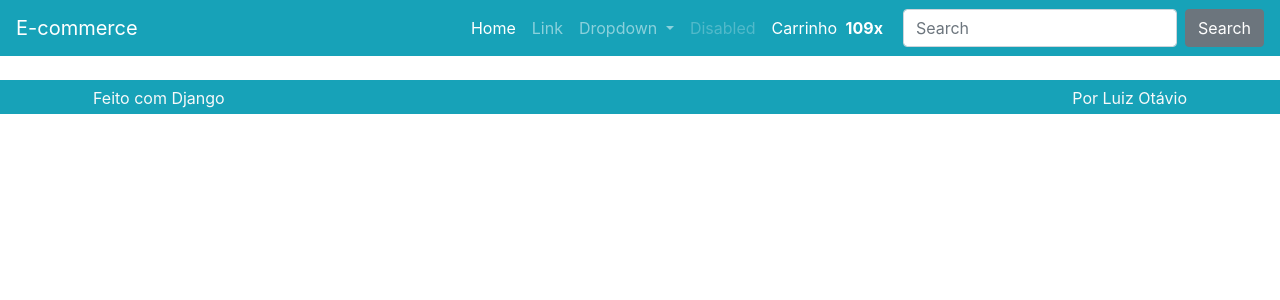
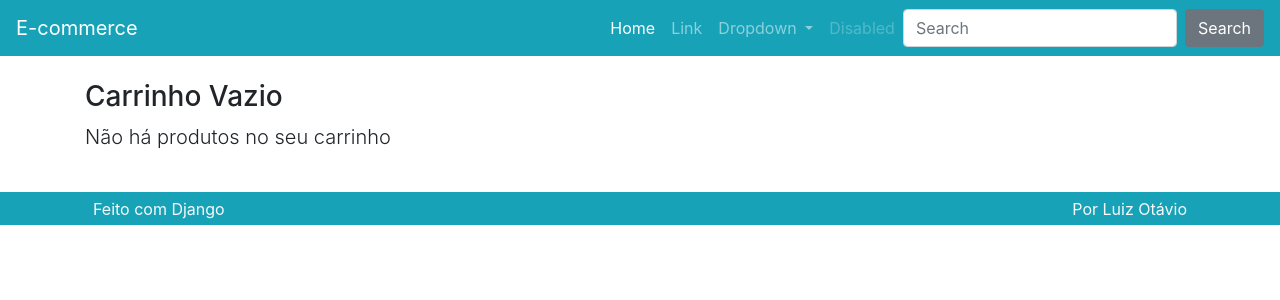
Before and after one commit to arthurfurtunato/ecommerce, a Django app: page /carrinho/ in a window 1280 px wide. Shown: the top 300 px of the page. Run offline with Django 3.2, Linux system fonts and the light colour scheme; parts of the project's set-up code (start-up, migrations or seed data) failed here and were passed over; some libraries are stand-ins or nearby versions.

Commit message:
template do carrinho e funcionalidades

```diff
--- a/produto/templates/produto/carrinho.html
+++ b/produto/templates/produto/carrinho.html
@@ -1,7 +1,86 @@
 {% extends 'base.html' %}
+{% load omfilters %}
+{% load static %}
 
 {% block conteudo %}
 
-{{ request.session.carrinho }}
+{% if carrinho %}
+<div class="row mt-3">
+    <div class="col">
+        <h3>Carrinho de compras</h3>
+        <p class="lead">Os produtos, quantidades e preços que você escolheu.</p>
+
+        <div class="table-responsive">
+            <table class="table">
+                <tr>
+                    <th class="d-none d-lg-block">Imagem</th>
+                    <th>Produto</th>
+                    <th>V.</th>
+                    <th>QTD.</th>
+                    <th>Total</th>
+                </tr>
+
+                {% for linha in carrinho.values %}
+                <tr>
+                    <td class="d-none d-lg-block">
+                        <img class="cart-img" src="/media/{{ linha.imagem }}">
+                    </td>
+                    <td>
+                        <a href={% url 'produto:detalhe' linha.slug %}>{{ linha.produto_nome }}</a>
+                        <a class="ml-3" href="{% url 'produto:removerdocarrinho' %}?vid={{ linha.variacao_id }}">
+                            <i class="fas fa-times-circle text-danger" aria-hidden="true"></i>
+                        </a>
+                    </td>
+                    <td>{{ linha.variacao_nome }}</td>
+                    <td>
+                        {{ linha.quantidade }}x
+                        {% if linha.preco_quantitativo_promocional %}
+                            {{ linha.preco_unitario_promocional|formata_preco }}
+                        {% else %}
+                            {{ linha.preco_unitario|formata_preco }}
+                        {% endif %}
+                    </td>
+                    {% if linha.preco_quantitativo_promocional %}
+                        <td>{{ linha.preco_quantitativo_promocional|formata_preco }}</td>
+                    {% else %}
+                        <td>{{ linha.preco_quantitativo|formata_preco }}</td>
+                    {% endif %}
+                </tr>
+                {% endfor %}
+
+            </table>
+        </div>
+    </div>
+</div>
+
+
+
+<div class="row mt-3">
+    <div class="col-lg">
+        <p class='lead'>Total no carrinho</p>
+
+        <div class='table-responsive'>
+            <table class="table">
+                <tr>
+                    <td class="font-weight-bold">Total</td>
+                    <td>{{ carrinho|cart_totals|formata_preco }}</td>
+                </tr>
+            </table>
+        </div>
+    </div>
+    <div class="col-lg mt-auto">
+        <a class="btn btn-lg btn-block btn-primary" href="#">
+            Finalizar a compra
+        </a>
+    </div>
+</div>
+{% else %}
+<div class="row mt-3">
+    <div class="col">
+        <h3>Carrinho Vazio</h3>
+        <p class="lead">Não há produtos no seu carrinho</p>
+    </div>
+</div>
+{% endif %}
 
 {% endblock %}
--- a/produto/views.py
+++ b/produto/views.py
@@ -112,11 +112,45 @@ class AdicionarAoCarrinho(View):
 
 class RemoverDoCarrinho(View):
     def get(self, *args, **kwargs):
-        return HttpResponse('Remover carrinho')
+        http_referer = self.request.META.get(
+            'HTTP_REFERER',
+            reverse('produto:lista')
+            )
+        variacao_id = self.request.GET.get('vid')
+
+        if not variacao_id:
+            messages.error(
+                self.request,
+                'Produto não existe'
+            )
+            return redirect(http_referer)
+
+        if not self.request.session.get('carrinho'):
+            return redirect(http_referer)
+
+        if variacao_id not in self.request.session['carrinho']:
+            return redirect(http_referer)
+
+        carrinho = self.request.session['carrinho']
+
+        print(carrinho)
+
+        messages.success(
+            self.request,
+            f'Produto {carrinho[variacao_id]["produto_nome"]} {carrinho[variacao_id]["variacao_nome"]} removido do seu carrinho.'
+        )
+
+        del self.request.session['carrinho'][variacao_id]
+        self.request.session.save()
+
+        return redirect(http_referer)
 
 class Carrinho(View):
     def get(self, *args, **kwargs):
-        return render(self.request, 'produto/carrinho.html')
+        contexto = {
+            'carrinho': self.request.session.get('carrinho')
+        }
+        return render(self.request, 'produto/carrinho.html', contexto)
 
 class Finalizar(View):
     def get(self, *args, **kwargs):
--- a/templates/parciais/_nav.html
+++ b/templates/parciais/_nav.html
@@ -1,3 +1,5 @@
+{% load omfilters %}
+
 <nav class="navbar navbar-dark bg-primary navbar-expand-lg">
     <a class="navbar-brand" href="{% url 'produto:lista' %}">E-commerce</a>
     <button class="navbar-toggler" type="button" data-toggle="collapse" data-target="#navbarSupportedContent"
@@ -28,19 +30,24 @@
             <li class="nav-item">
                 <a class="nav-link disabled" href="#">Disabled</a>
             </li>
+
+            {% if request.session.carrinho %}
             <li class="nav-item">
-                <a class="nav-link nav-cart-link active" href="#">
+                <a class="nav-link nav-cart-link active" href="{% url 'produto:carrinho' %}">
                     <span class="nav-cart-text mr-1">
                         Carrinho
                     </span>
                     <span class="nav-cart-count mr-1">
-                        <strong>109x</strong>
+                        <strong>{{ request.session.carrinho|cart_total_qtd }}x</strong>
                     </span>
                     <span class="nav-cart-icon mr-2">
                         <i class="fas fa-shopping-cart"></i>
                     </span>
                 </a>
             </li>
+            {% endif %}
+
+
         </ul>
         <form class="form-inline my-2 my-lg-0">
             <input class="form-control mr-sm-2" type="search" placeholder="Search" aria-label="Search">
```
Also changed, not shown: produto/templatetags/omfilters.py (+8 -0 lines), utils/utils.py (+11 -0 lines), db.sqlite3, produto/templates/produto/finalizar.html (added).
